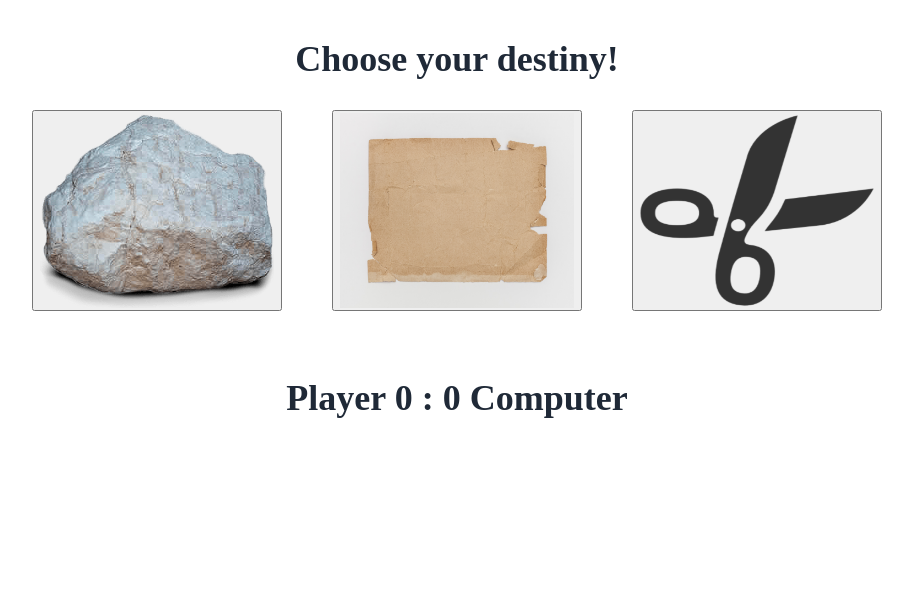
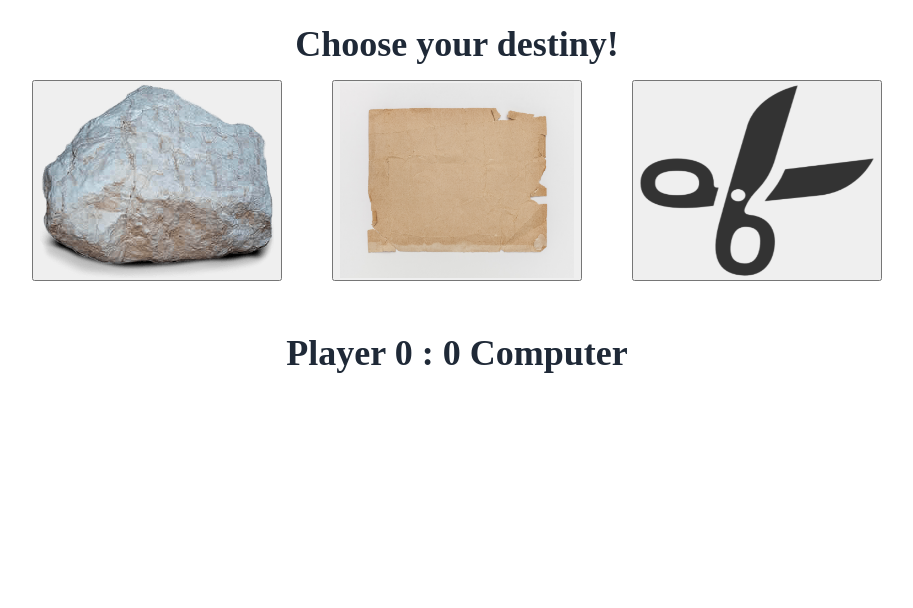
Before and after one commit to Djotajo/rock-paper-scissors, a plain HTML site: page index.html in a window 1280 px wide. Shown: the whole page, without its empty margins (183-1096 px from the left). Drawn offline with Linux system fonts and the light colour scheme.

Commit message:
Adjust p margins in #history

```diff
--- a/stylesheet.css
+++ b/stylesheet.css
@@ -7,15 +7,15 @@
     flex-direction: column;
     align-items: center;
     flex: 0 1 auto;
-    padding-bottom: 100px;
+    padding-bottom: 50px;
 }
 
 .mainheader {
     font-size: 36px;
     font-weight: 800;
     color: #1F2937;
-    padding-top: 30px;
-    padding-bottom: 30px;
+    padding-top: 15px;
+    padding-bottom: 15px;
 }
 
 .cards {
@@ -61,4 +61,9 @@
     flex-direction: column;
     align-items: center;
     flex: 0 1 auto;
+
 }
+
+#history > p {
+    margin: 10px;
+}
```
